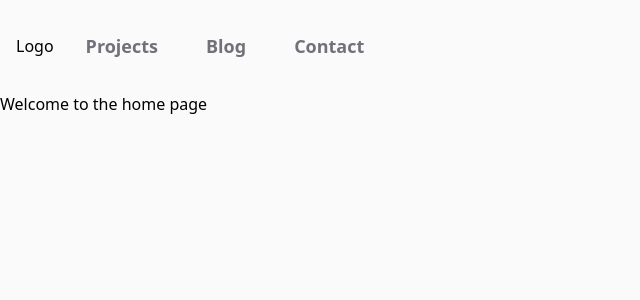
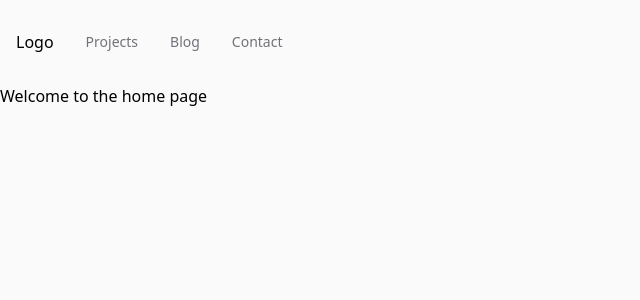
Before and after one commit to brantac/brantac.github.io, a Nuxt app: page / in a window 1280 px wide. Shown: the top 300 px of the page, without its empty margins (0-640 px from the left). Built offline with nearby package versions, Linux system fonts and the light colour scheme.

Commit message:
add dark mode styles

```diff
--- a/app.vue
+++ b/app.vue
@@ -1,7 +1,10 @@
 <script setup lang="ts">
   useHead({
     bodyAttrs: {
-      class: "bg-neutral-50 dark:bg-neutral-900 [&:has(a.menuopen)]:bg-gray-800/50 md:[&:has(a.menuopen)]:bg-neutral-50",
+      class: `bg-neutral-50 dark:bg-neutral-900
+      [&:has(a.menuopen)]:bg-gray-800/50
+      md:[&:has(a.menuopen)]:bg-neutral-50
+      dark:md:[&:has(a.menuopen)]:bg-neutral-900`,
     }
   })
 </script>
--- a/components/Nav.vue
+++ b/components/Nav.vue
@@ -12,37 +12,40 @@
             w-3/4 md:w-full h-screen md:h-auto
             bg-neutral-50 dark:bg-neutral-900
             duration-100 [&:has(+_.menuopen)]:left-0 ease-in
-            md:relative md:flex-row md:ml-4 md:gap-4"
+            md:relative md:flex-row md:ml-4"
         >
             <a class="pl-4 py-4 md:pr-4
-                rounded
-                no-underline font-semibold text-lg
+                no-underline font-normal text-sm
                 text-zinc-500 [&.active]:text-indigo-400
-                hover:text-indigo-500 dark:hover:text-indigo-200
-                [&.active]:bg-indigo-50
-                dark:text-zinc-300
+                hover:text-indigo-500
+                [&.active]:border-solid [&.active]:border-l
+                md:[&.active]:border-l-0
+                [&.active]:border-indigo-400
+                dark:text-zinc-100
                 link-item"
                 href="/#portfolio"
                 @click="addActive"
             >Projects</a>
             <a class="pl-4 py-4 md:pr-4
-                rounded
-                no-underline font-semibold text-lg
+                no-underline font-normal text-sm
                 text-zinc-500 [&.active]:text-indigo-400
-                hover:text-indigo-500 dark:hover:text-indigo-200
-                [&.active]:bg-indigo-50
-                dark:text-zinc-300
+                hover:text-indigo-500
+                [&.active]:border-solid [&.active]:border-l
+                md:[&.active]:border-l-0
+                [&.active]:border-indigo-400
+                dark:text-zinc-100
                 link-item"
                 href="/#blog"
                 @click="addActive"
             >Blog</a>
             <a class="pl-4 py-4 md:pr-4
-                rounded
-                no-underline font-semibold text-lg
+                no-underline font-normal text-sm
                 text-zinc-500 [&.active]:text-indigo-400
-                hover:text-indigo-500 dark:hover:text-indigo-200
-                [&.active]:bg-indigo-50
-                dark:text-zinc-300
+                hover:text-indigo-500
+                [&.active]:border-solid [&.active]:border-l
+                md:[&.active]:border-l-0
+                [&.active]:border-indigo-400
+                dark:text-zinc-100
                 link-item"
                 href="/#contact"
                 @click="addActive"
@@ -56,15 +59,16 @@
             @click.prevent="() => mobileNavOpen = !mobileNavOpen"
         >
             <span
-                class="w-11 h-1 bg-indigo-400 rounded absolute
+                class="w-11 h-1 rounded absolute
+                bg-zinc-500 [.menuopen_>_&]:bg-indigo-50
                 duration-100 [.menuopen_>_&]:translate-y-5
-                [.menuopen_>_&]:rotate-45 [.menuopen_>_&]:bg-indigo-50"
+                [.menuopen_>_&]:rotate-45"
             ></span>
-            <!-- <div class="w-10 h-1 bg-indigo-600 absolute mt-5 rounded"></div> -->
             <span
-                class="w-11 h-1 bg-indigo-400 absolute mt-10 rounded
+                class="w-11 h-1 absolute mt-10 rounded
+                bg-zinc-500 [.menuopen_>_&]:bg-indigo-50
                 duration-100 [.menuopen_>_&]:-translate-y-5
-                [.menuopen_>_&]:-rotate-45 [.menuopen_>_&]:bg-indigo-50"
+                [.menuopen_>_&]:-rotate-45"
             ></span>
         </a>
         <!-- /Mobile nav -->
```
